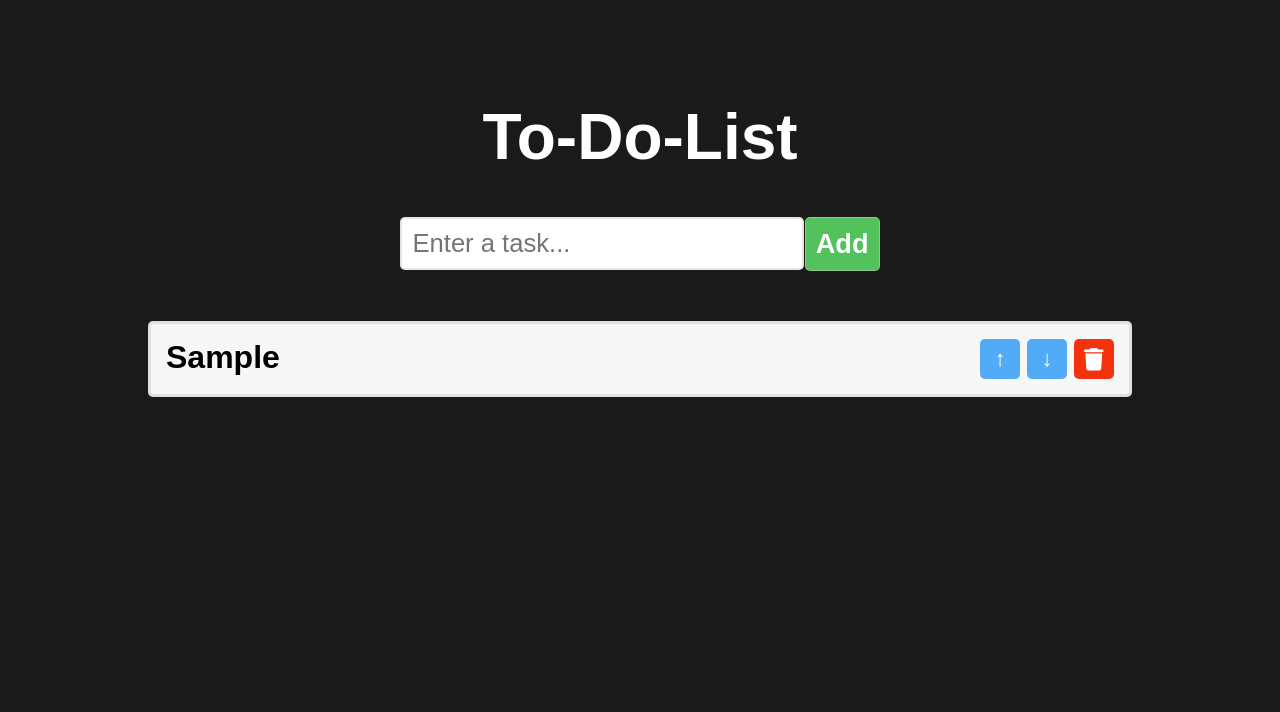
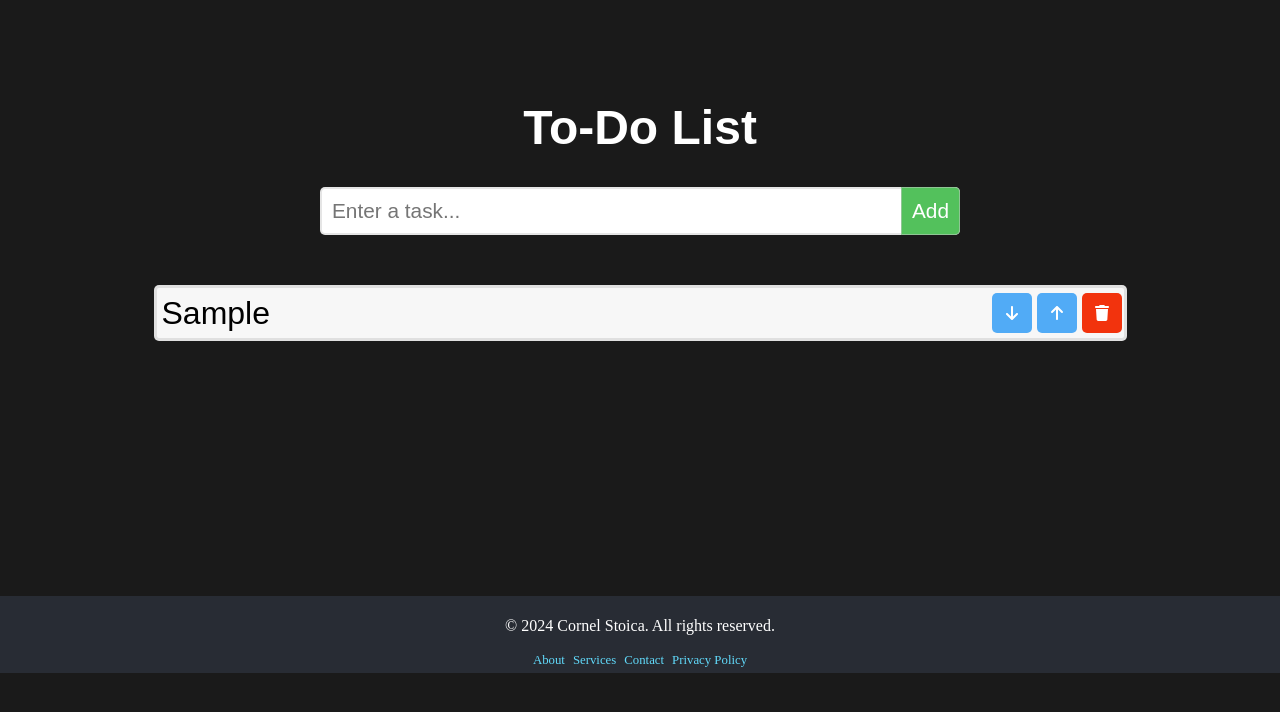
Before and after one commit to cornelgit/React-To-Do-List-App, a React (Vite) app: page / in a window 1280 px wide. Both pictures are taken after typing "Sample" into the empty fields and a click on the button "Add". Shown: the top 712 px of the page. Built offline with nearby package versions, Linux system fonts and the light colour scheme.

Commit message:
added footer to site - adjusted buttons and overall dimensions of elements, reduced overall fonts

```diff
--- a/src/App.jsx
+++ b/src/App.jsx
@@ -1,9 +1,11 @@
+import Footer from "./Components/Footer";
 import ToDoTaskList from "./Components/ToDoTaskList";
 
 function App() {
     return (
         <>
             <ToDoTaskList />
+            <Footer />
         </>
     );
 }
--- /dev/null
+++ b/src/Components/Footer.jsx
@@ -0,0 +1,24 @@
+import "./footer.css";
+
+function Footer() {
+    return (
+        <footer className="footer">
+            <div className="footer-container">
+                <div className="footer-content">
+                    <p>
+                        &copy; {new Date().getFullYear()} Cornel Stoica. All
+                        rights reserved.
+                    </p>
+                    <div className="footer-links">
+                        <a href="#about">About</a>
+                        <a href="#services">Services</a>
+                        <a href="#contact">Contact</a>
+                        <a href="#privacy">Privacy Policy</a>
+                    </div>
+                </div>
+            </div>
+        </footer>
+    );
+}
+
+export default Footer;
--- a/src/Components/ToDoTaskList.jsx
+++ b/src/Components/ToDoTaskList.jsx
@@ -1,11 +1,23 @@
 import { useState, useEffect } from "react";
 import { FontAwesomeIcon } from "@fortawesome/react-fontawesome";
 import { faTrash } from "@fortawesome/free-solid-svg-icons";
+import { faArrowDown } from "@fortawesome/free-solid-svg-icons";
+import { faArrowUp } from "@fortawesome/free-solid-svg-icons";
 
 function ToDoTaskList() {
     const [tasks, setTasks] = useState([]);
     const [newTask, setNewTask] = useState("");
     const [highlightedIndex, setHighlightedIndex] = useState(null);
+
+    useEffect(() => {
+        if (highlightedIndex !== null) {
+            const timer = setTimeout(() => {
+                setHighlightedIndex(null);
+            }, 500);
+
+            return () => clearTimeout(timer);
+        }
+    }, [highlightedIndex]);
 
     function handleInputChange(event) {
         setNewTask(event.target.value);
@@ -47,20 +59,10 @@ function ToDoTaskList() {
         }
     }
 
-    useEffect(() => {
-        if (highlightedIndex !== null) {
-            const timer = setTimeout(() => {
-                setHighlightedIndex(null);
-            }, 500); // Highlight duration in milliseconds
-
-            return () => clearTimeout(timer);
-        }
-    }, [highlightedIndex]);
-
     return (
         <>
             <div className="to-do-list">
-                <h1 className="to-do-heading">To-Do-List</h1>
+                <h1 className="to-do-heading">To-Do List</h1>
                 <div className="input-and-button">
                     <input
                         className="input-task-box"
@@ -88,15 +90,15 @@ function ToDoTaskList() {
                             <span className="text">{task}</span>
                             <button
                                 className="move-button"
-                                onClick={() => moveTaskUp(index)}
+                                onClick={() => moveTaskDown(index)}
                             >
-                                &#x2191;
+                                <FontAwesomeIcon icon={faArrowDown} />
                             </button>
                             <button
                                 className="move-button"
-                                onClick={() => moveTaskDown(index)}
+                                onClick={() => moveTaskUp(index)}
                             >
-                                &#x2193;
+                                <FontAwesomeIcon icon={faArrowUp} />
                             </button>
                             <button
                                 className="delete-button"
--- /dev/null
+++ b/src/Components/footer.css
@@ -0,0 +1,39 @@
+.footer {
+    background-color: #282c34;
+    color: white;
+    padding: 5px 0; /* Reduced top and bottom padding */
+    text-align: center;
+    width: 100%;
+    position: relative;
+    bottom: 0;
+    margin-top: 250px;
+}
+
+.footer-container {
+    max-width: 1200px;
+    margin: 0 auto;
+    padding: 0 5px; /* Reduced side padding */
+}
+
+.footer-content {
+    display: flex;
+    flex-direction: column;
+    align-items: center;
+}
+
+.footer-links {
+    margin: 2px 0 0 0; /* Margin above the links */
+    display: flex;
+    gap: 8px; /* Space between links */
+}
+
+.footer-links a {
+    color: #61dafb;
+    text-decoration: none;
+    font-size: 0.8rem; /* Font size for links */
+    transition: color 0.3s ease;
+}
+
+.footer-links a:hover {
+    color: #21a1f1;
+}
--- a/src/index.css
+++ b/src/index.css
@@ -1,33 +1,27 @@
 body {
     background-color: hsl(0, 0%, 10%);
+    margin: 0;
 }
 
 .to-do-list {
     font-family: Arial, sans-serif;
     text-align: center;
     margin-top: 100px;
+    width: 100%;
 }
 
 h1 {
-    font-size: 4rem;
+    font-size: 3rem;
     color: white;
 }
 
 button {
-    font-weight: bold;
     padding: 8px 12px;
     color: white;
     border: none;
     border-radius: 5px;
     cursor: pointer;
-    transition: background-color 0.5s ease;
-}
-
-.add-button {
-    background-color: hsl(125, 47%, 54%);
-    padding: 10px;
-    border: 1px solid hsla(0, 0%, 80%, 0.5);
-    border-radius: 5px;
+    transition: background-color 0.3s ease;
 }
 
 .add-button:hover {
@@ -61,38 +55,42 @@ button {
 
 li {
     font-size: 2rem;
-    font-weight: bold;
-    padding: 15px;
+    padding: 5px 2px 5px 5px;
     background-color: hsl(0, 0%, 97%);
     margin-bottom: 5px;
     border: 3px solid hsla(0, 0%, 85%, 0.75);
     border-radius: 5px;
     display: flex;
+    align-items: center;
     width: 75%;
     text-align: start;
 }
 
 .text {
     flex: 1;
+    overflow: hidden;
+    white-space: nowrap;
+    text-overflow: ellipsis;
+    padding-right: 20px;
 }
 
 .delete-button,
 .move-button {
-    font-size: 1.4rem;
-    margin-left: 7px;
+    font-size: 1rem;
+    margin-left: 5px;
+    flex: 0 0 auto;
+    display: flex;
+    justify-content: center;
+    align-items: center;
     width: 40px;
     height: 40px;
-    display: inline-flex;
-    justify-content: center;
-    align-items: center;
 }
 
 .input-and-button {
-    display: flex;
-    align-items: center;
-    justify-content: center;
-    height: 100%;
+    position: relative;
     margin-bottom: 50px;
+    width: 50%;
+    margin: 0px auto 50px auto;
 }
 
 .input-task-box {
@@ -100,16 +98,31 @@ li {
     border: 2px solid hsla(0, 0%, 80%, 0.5);
     border-radius: 5px;
     margin-right: 1px;
-    font-size: 1.6rem;
+    font-size: 1.3rem;
     color: hsla(0, 0%, 0%, 0.75);
-    width: 30%;
+    width: 100%;
+    padding-right: 60px;
+    box-sizing: border-box;
 }
 
 .add-button {
-    font-size: 1.7rem;
+    position: absolute;
+    right: 0;
+    top: 0;
+    bottom: 0;
+    font-size: 1.3rem;
+    background-color: hsl(125, 47%, 54%);
+    border: 1px solid hsla(0, 0%, 80%, 0.5);
+    border-radius: 0 5px 5px 0;
+    padding: 0 10px;
+    height: 100%;
+    display: flex;
+    align-items: center;
+    justify-content: center;
+    cursor: pointer;
 }
 
 .highlighted {
     background-color: hsl(0, 0%, 60%);
-    transition: background-color 0.5s ease;
+    transition: background-color 0.3s ease;
 }
```
